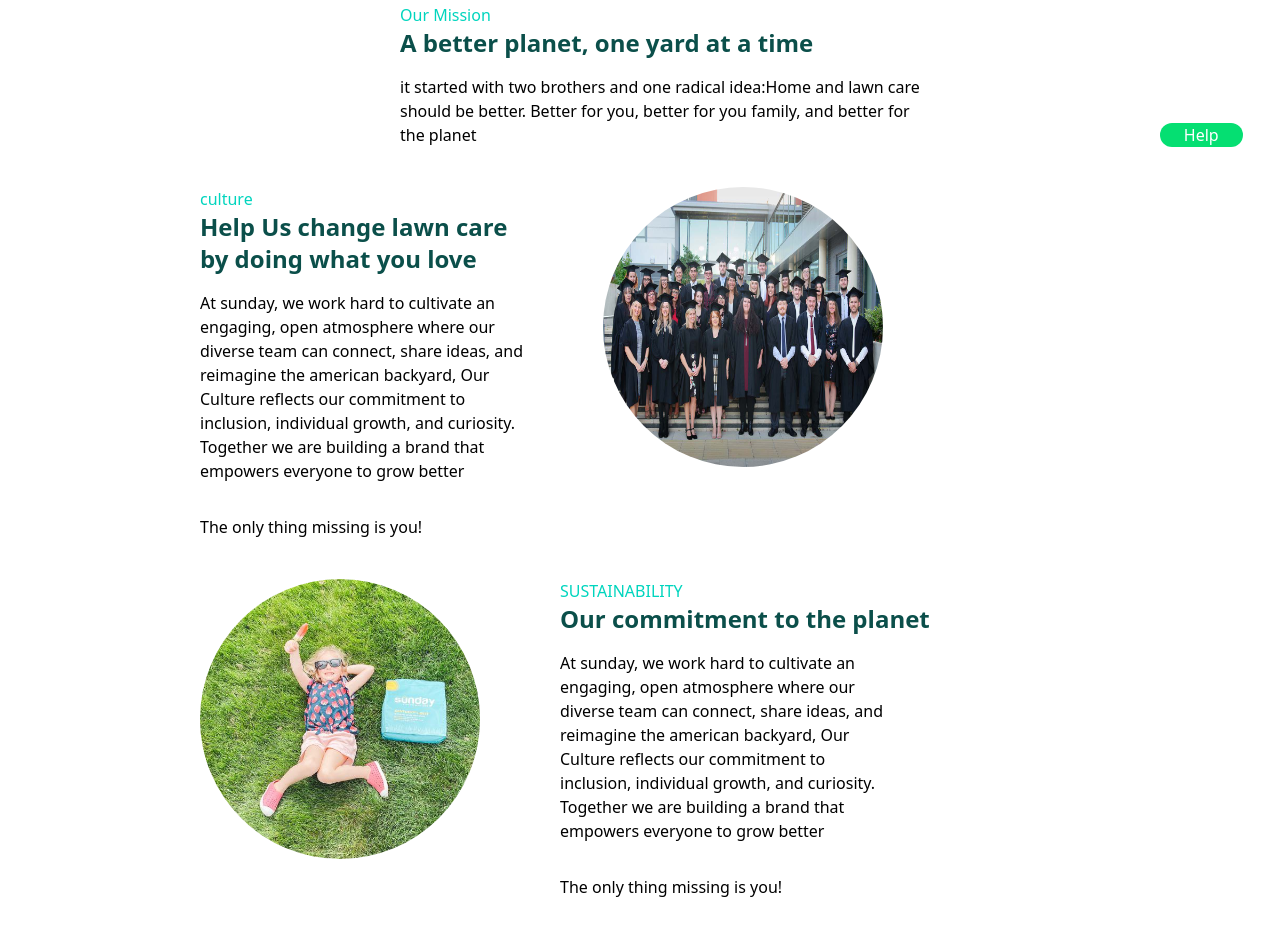
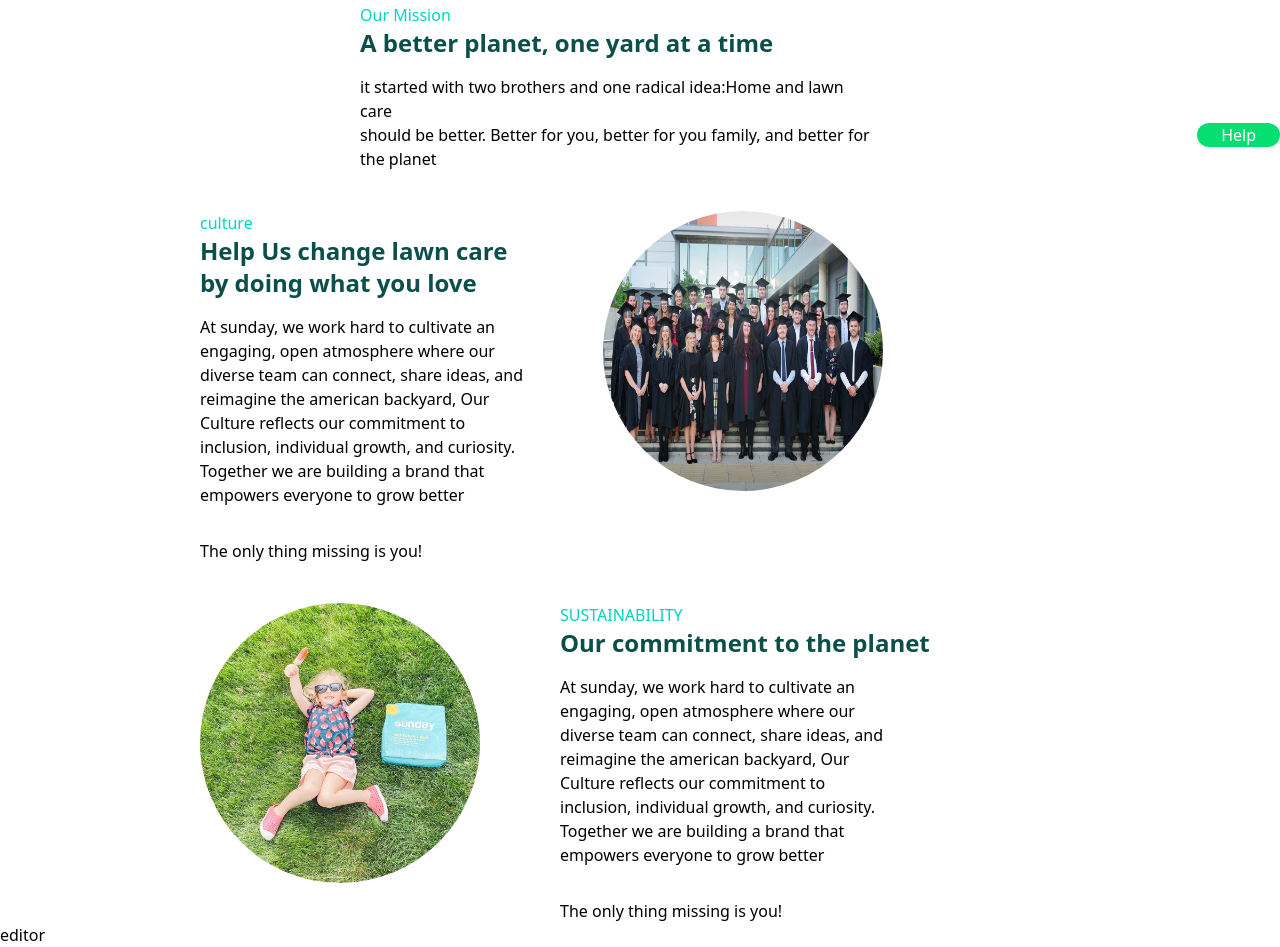
Before and after one commit to rashka34/asignment, a plain HTML site: page index.html in a window 1280 px wide. Shown: the part 257-1204 px from the top of the page. Before the commit the page ends 1156 px from the top, so only its background shows below. Drawn offline with nearby package versions, Linux system fonts and the light colour scheme.

Commit message:
last-update

```diff
--- a/index.html
+++ b/index.html
@@ -30,13 +30,13 @@
         <h1 class="text-4xl text-white font-bold text-center">Welcome to Sunday</h1>
         <button class="bg-yellow-300 px-10 py-3 mt-10 ml-140 rounded-xl text-green-1000">View open position</button>
     </div>
-    <div class="ml-100 mt-5">
+    <div class="ml-90 mt-5">
         <p class="text-teal-400 ">Our Mission</p>
         <h3 class="text-teal-900 font-bold text-2xl mb-4">A better planet, one yard at a time</h3>
         <div class="flex">
         <p>it started with two brothers and one radical idea:Home and lawn care <br>should be better. Better for you, better for you family, and better for <br>the planet</p>
         <div>
-         <button class="bg-green-400 px-6 text-white rounded-full mt-12 ml-60">Help</button>
+         <button class="bg-green-400 px-6 text-white rounded-full mt-12 ml-80">Help</button>
          </div>
         </div>
         </div>
@@ -69,9 +69,7 @@
             <p class="mt-8">The only thing missing is you!</p>
             </div>
             </div>
-
-
-
+            <h1>editor</h1>
 
 
 </body>
```
